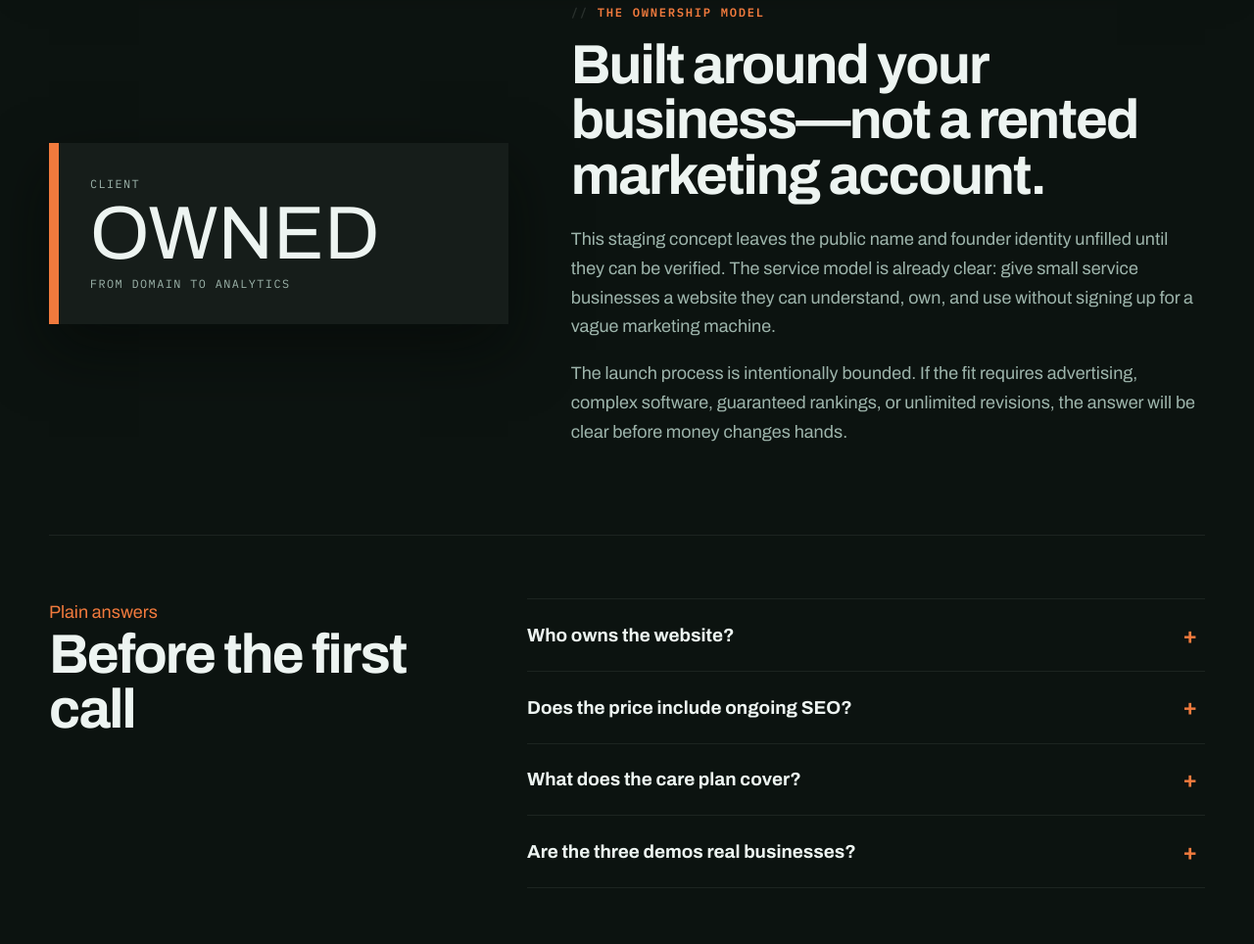
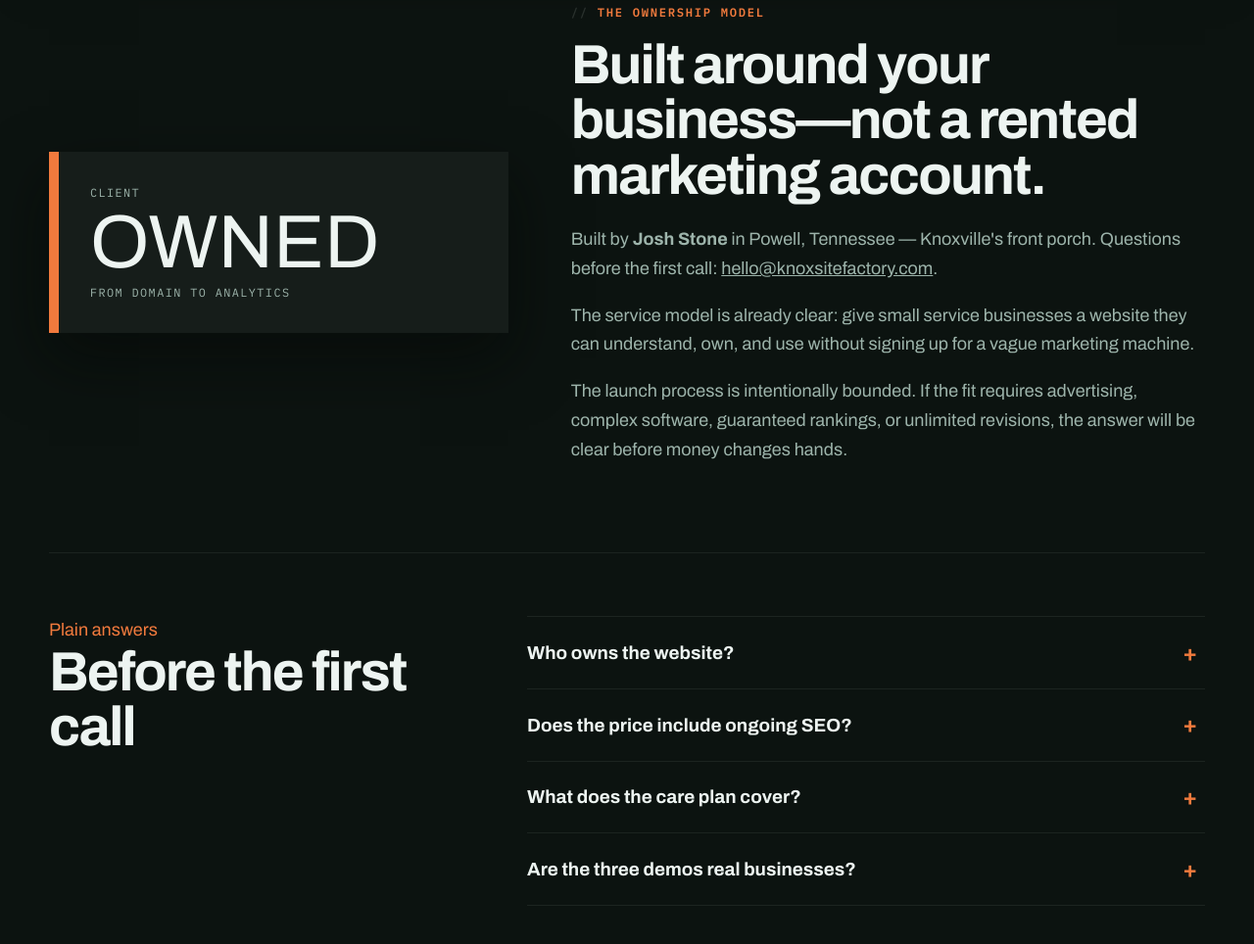
Before and after one commit to stone84949/knox-site-factory, a plain HTML site: page index.html in a window 1280 px wide. Shown: the part 5388-6352 px from the top of the page at 98% size. Drawn offline with Linux system fonts and the light colour scheme.

Commit message:
feat: public identity Josh Stone, Powell TN + hello@knoxsitefactory.com

```diff
--- a/index.html
+++ b/index.html
@@ -19,7 +19,6 @@
     <span>Early launch</span>
     <p>The $750 deposit button is live. The inquiry form still does not send.</p>
   </div>
-
   <header class="site-header" data-site-header>
     <a class="brand" href="#main">
       <span class="brand-mark" aria-hidden="true">KSF</span>
@@ -280,7 +279,8 @@
       <div data-reveal class="d1">
         <p class="kicker">The ownership model</p>
         <h2 id="about-title">Built around your business—not a rented marketing account.</h2>
-        <p>This staging concept leaves the public name and founder identity unfilled until they can be verified. The service model is already clear: give small service businesses a website they can understand, own, and use without signing up for a vague marketing machine.</p>
+        <p>Built by <strong>Josh Stone</strong> in Powell, Tennessee — Knoxville's front porch. Questions before the first call: <a href="mailto:hello@knoxsitefactory.com">hello@knoxsitefactory.com</a>.</p>
+        <p>The service model is already clear: give small service businesses a website they can understand, own, and use without signing up for a vague marketing machine.</p>
         <p>The launch process is intentionally bounded. If the fit requires advertising, complex software, guaranteed rankings, or unlimited revisions, the answer will be clear before money changes hands.</p>
       </div>
     </section>
```
